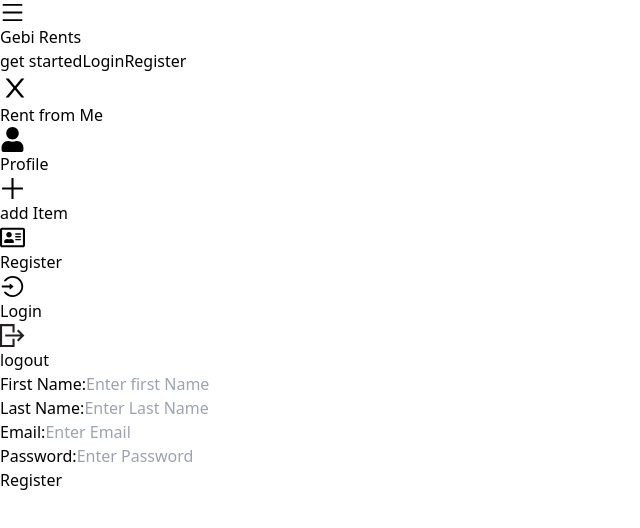
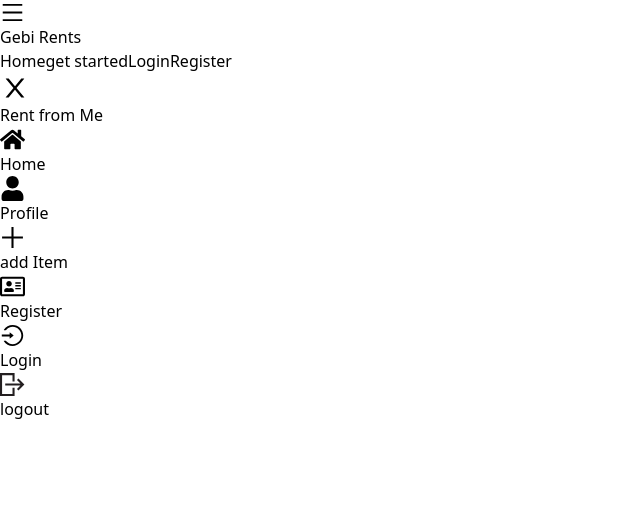
Before and after one commit to Rent-From-Mee/rent-from-me, a React (Vite) app in the folder Rent-From-Me-App/: page / in a window 1280 px wide. Shown: the top 528 px of the page, without its empty margins (0-640 px from the left). Built offline with nearby package versions, Linux system fonts and the light colour scheme.

Commit message:
added some routing to the pages

```diff
--- a/Rent-From-Me-App/src/App.jsx
+++ b/Rent-From-Me-App/src/App.jsx
@@ -1,13 +1,29 @@
+import { Route,Routes,useLocation } from "react-router-dom"
 import NavBar from "./Components/NavBar/NavBar"
 import OwnerRegistration from "./Forms/OwnerRegistration"
 
+
 function App() {
+  const location  = useLocation()
 
 
   return (
     <>
-    <NavBar/>
-    <OwnerRegistration />
+    {/* <NavBar/> */}
+    {/* <OwnerRegistration /> */}
+    {location.pathname === '/' ?(
+
+      <NavBar/>
+
+      ):(<>
+          <NavBar/>
+        <Routes>
+
+        <Route path='/'element={<NavBar/>}></Route>
+        <Route path='/register'element={<OwnerRegistration/>}></Route>
+        </Routes>
+      </>
+        )}
     </>
   )
 }
--- a/Rent-From-Me-App/src/Components/NavBar/NavBar.jsx
+++ b/Rent-From-Me-App/src/Components/NavBar/NavBar.jsx
@@ -7,6 +7,7 @@ import {GrLogout} from 'react-icons/gr'
 import {AiOutlineLogin} from 'react-icons/ai'
 import {FaRegAddressCard} from 'react-icons/fa'
 import {Link} from 'react-router-dom'
+import {FaHome} from 'react-icons/fa'
   function NavBar() {
     const [hiding, setHiding] = useState(false)
   return (
@@ -16,7 +17,7 @@ import {Link} from 'react-router-dom'
         <div className='cursor-pointer'>
             <AiOutlineMenu size={25} onClick = {()=>{setHiding(!hiding)}}/>
         </div>
-        <h1 className='text-xl sm:3xl lg:text-3xl px-2 '>Gebi <span className='font-bold'>Rents</span></h1>
+        <h1 className='text-xl sm:3xl lg:text-3xl px-2 '>Gebi <Link to ='/' className='font-bold cursor-pointer'>Rents</Link></h1>
         </div>
 
         <div className='flex    text-[20px] cursor-pointer font-sans capitalize  text-xl hidden sm:flex' >
@@ -24,9 +25,10 @@ import {Link} from 'react-router-dom'
 
             <div className='flex cursor-pointer'>
 
-                <Link className='px-2 text-2xl  hover:text-blue-500'>get started</Link>
-                <Link className='px-2 text-2xl  hover:text-blue-500'>Login</Link>
-                <Link className='px-2 text-2xl  hover:text-blue-500'>Register</Link>
+                <Link to='/' className='px-2 text-2xl  hover:text-blue-500'>Home</Link>
+                <Link to='/register' className='px-2 text-2xl  hover:text-blue-500'>get started</Link>
+                <Link to='/login' className='px-2 text-2xl  hover:text-blue-500'>Login</Link>
+                <Link to='/register' className='px-2 text-2xl  hover:text-blue-500'>Register</Link>
 
 
             </div>
@@ -50,12 +52,13 @@ import {Link} from 'react-router-dom'
         </h2>
         <nav>
             <ul className='flex flex-col p-4 text-gray-800 capitalize'>
-                <li className='text-xl py-4 flex w-full hover:bg-gray-100'><FaUser size={25} className='mr-4' /> Profile</li>
-                <li className='text-xl py-4 flex  w-full hover:bg-gray-100'><GrAdd size={25} className='mr-4' /> add Item</li>
+                <Link to='/' className='text-xl py-4 flex w-full hover:bg-gray-100'><FaHome size={25} className='mr-4' /> Home</Link>
+                <Link className='text-xl py-4 flex w-full hover:bg-gray-100'><FaUser size={25} className='mr-4' /> Profile</Link>
+                <Link className='text-xl py-4 flex  w-full hover:bg-gray-100'><GrAdd size={25} className='mr-4' /> add Item</Link>
 
-                <li className='text-xl py-4 flex  w-full hover:bg-gray-100'><FaRegAddressCard size={25} className='mr-4' /> Register</li>
-                <li className='text-xl py-4 flex  w-full hover:bg-gray-100'><AiOutlineLogin size={25} className='mr-4' /> Login </li>
-                <li className='text-xl py-4 flex absolute bottom-0 left-0 mb-5 bg-gray-100 w-full px-4'><GrLogout size={25} className='mr-4 ' /> logout</li>
+                <Link to='/register' className='text-xl py-4 flex  w-full hover:bg-gray-100'><FaRegAddressCard size={25} className='mr-4' /> Register</Link>
+                <Link className='text-xl py-4 flex  w-full hover:bg-gray-100'><AiOutlineLogin size={25} className='mr-4' /> Login </Link>
+                <Link className='text-xl py-4 flex absolute bottom-0 left-0 mb-5 bg-gray-100 w-full px-4'><GrLogout size={25} className='mr-4 ' /> logout</Link>
 
             </ul>
         </nav>
--- a/Rent-From-Me-App/src/Forms/OwnerRegistration.jsx
+++ b/Rent-From-Me-App/src/Forms/OwnerRegistration.jsx
@@ -1,9 +1,13 @@
 
 
 function OwnerRegistration() {
+
   return (
-    <div className="max-w-md p-4 lg:max-w-5xl bg-white shadow-sm rounded-md mt-20 md:max-w-3xl m-auto">
-<form className="bg-white p-8 shadow-md rounded-sm">
+    <div className="max-w-md p-4 lg:max-w-5xl bg-white shadow-sm rounded-md md:max-w-3xl m-auto">
+<form  className="bg-white p-8 shadow-md rounded-sm">
+  <div className="mb-6">
+    <label className="block mb-2 text-3xl font-bold font-medium text-black lg:text-4xl dark:text-white">Owner Registration</label>
+     </div>
   <div className="mb-6">
     <label className="block mb-2 text-lg font-medium text-gray-900 dark:text-white">First Name:</label>
     <input type="text" id="first_name" className="shadow-sm bg-gray-50 border border-gray-300 text-gray-900 text-lg focus:outline-blue-500 block w-full p-2.5" placeholder="Enter first Name" autoComplete="off" required />
```
